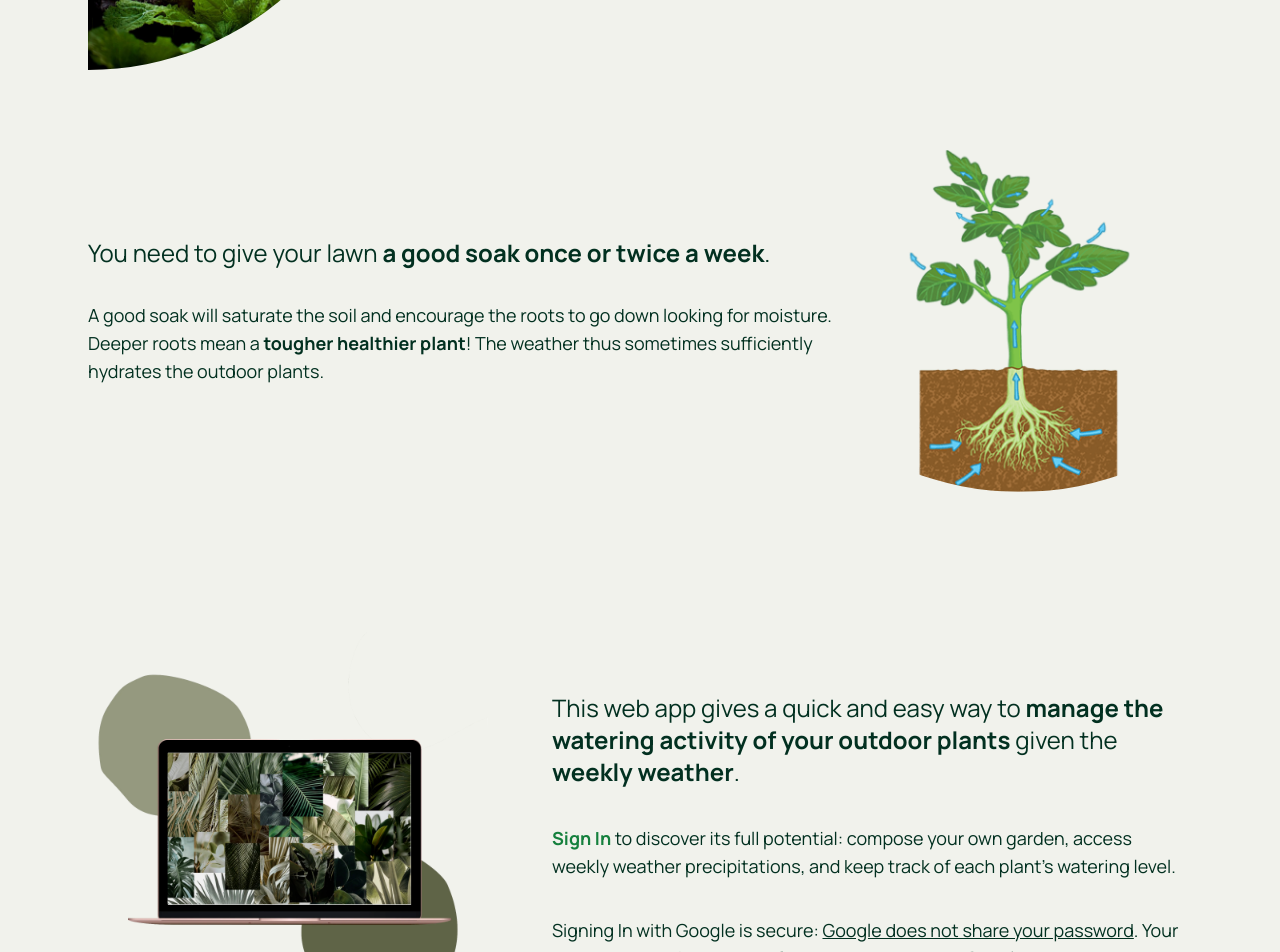
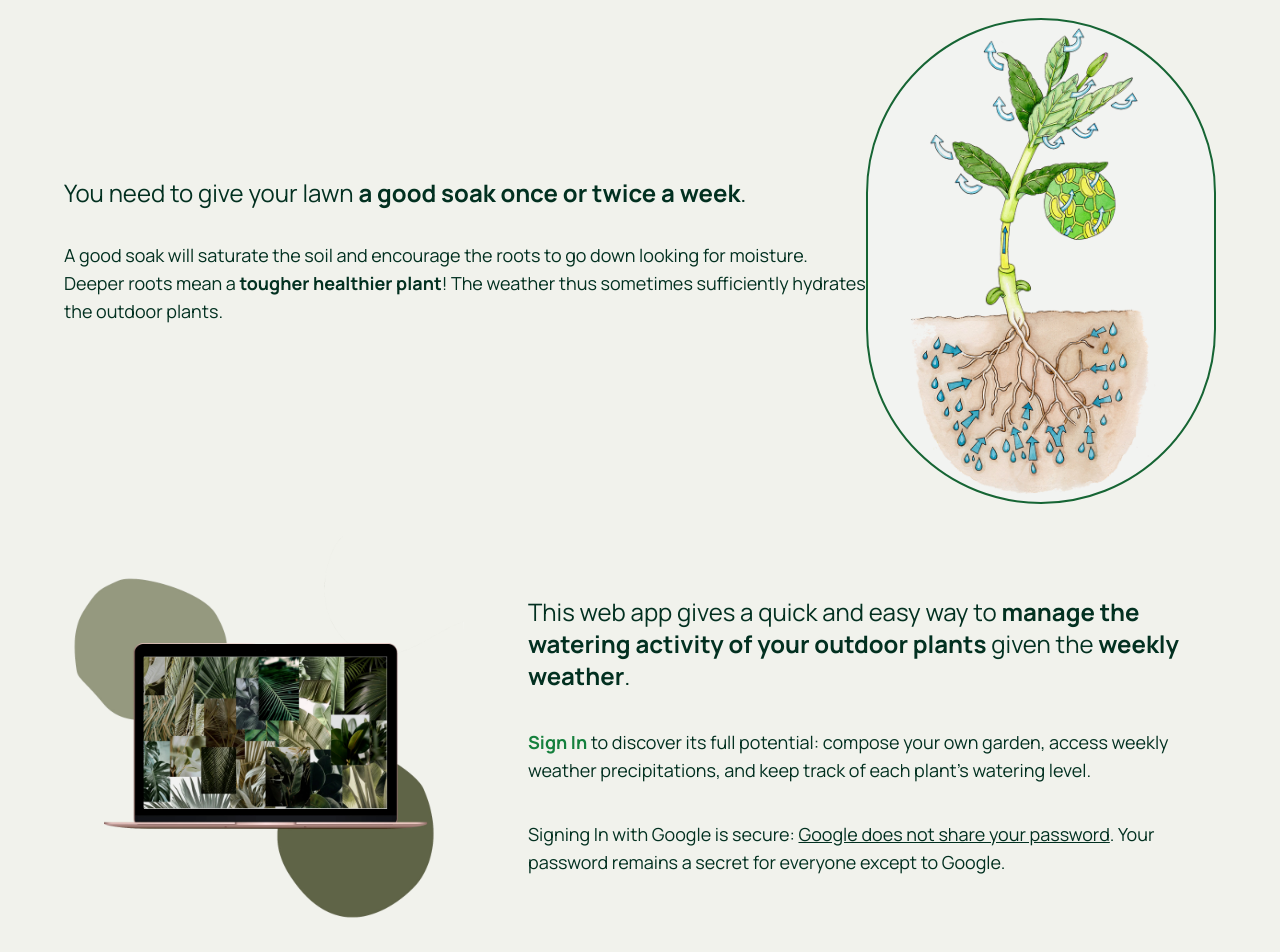
Before and after one commit to npasquier/plant-watering-app, a Next.js app: page / in a window 1280 px wide. Shown: the part 1280-2232 px from the top of the page. Built offline with nearby package versions, Linux system fonts and the light colour scheme; no server answers.

Commit message:
Change img message

```diff
--- a/app/globals.css
+++ b/app/globals.css
@@ -100,7 +100,8 @@ body {
 }
 
 .gif-right {
-  animation: fadeslideRight 12s; /* Chrome, Firefox 16+, IE 10+, Opera */
+  animation-delay: 1s;
+  animation: fadeslideRight 16s; /* Chrome, Firefox 16+, IE 10+, Opera */
 }
 
 @keyframes fadeslideRight {
@@ -116,7 +117,8 @@ body {
 }
 
 .gif-left {
-  animation: fadeslideLeft 12s; /* Chrome, Firefox 16+, IE 10+, Opera */
+  animation-delay: 1s;
+  animation: fadeslideLeft 16s; /* Chrome, Firefox 16+, IE 10+, Opera */
 }
 
 @keyframes fadeslideLeft {
--- a/app/page.tsx
+++ b/app/page.tsx
@@ -15,7 +15,7 @@ export default async function Home() {
       <div className="relative">
         <InfoGifLeft>
           <div className="flex flex-row">
-            <img src="./water-evening.jpeg" className="flex-1 w-[300px] rounded-br-full" />
+            <img src="./water-evening.jpeg" className="flex-1 w-[300px] h-[450px] rounded-br-full" />
             <div className="flex flex-col my-auto ml-16">
               <p className="my-3 text-2xl">
                  <strong> Watering </strong>{" "}
@@ -38,7 +38,7 @@ export default async function Home() {
         <InfoGifRight>
           <>
           <div className="flex flex-row">
-            <div className="flex-1 flex-col my-auto -mr-28">
+            <div className="flex-1 flex-col my-auto ">
               <p className="my-3 text-2xl">
               You need to give your lawn <strong> a good
               soak once or twice a week</strong>.
@@ -52,7 +52,7 @@ export default async function Home() {
               The weather thus sometimes sufficiently hydrates the outdoor plants.
             </p>
             </div>
-            <img src="./transpi.png" className="flex-1.5 w-[600px] -mr-32 rounded-b-full" />
+            <img src="./transpi.png" className="flex-1.5 w-[350px] border-solid border-green-800 border-2 rounded-full bg-gray-100 bg-opacity-50" />
 
           </div>
           </>
--- a/components/index/InfoGifLeft.tsx
+++ b/components/index/InfoGifLeft.tsx
@@ -18,9 +18,9 @@ const InfoGifRight = ({ children }: { children: ReactNode }) => {
   }, []);
 
   return (
-    <div  ref={ref} className="mt-12 padding-x padding-y max-width" >
-      <div className=" mx-30 p-6   font-sans">
-        <p className="my-3"></p>
+    <div  ref={ref} className="mt-0 padding-x padding-y max-width" >
+      <div className=" mx-30 p-0   font-sans">
+        <p className="my-0"></p>
         {children}
       </div>
     </div>
--- a/components/index/InfoGifRight.tsx
+++ b/components/index/InfoGifRight.tsx
@@ -19,7 +19,7 @@ const InfoGifRight = ({ children }: { children: ReactNode }) => {
 
   return (
     <div ref={ref} className="mt-0 padding-x padding-y max-width">
-      <div className=" mx-30 p-6  font-sans  ">
+      <div className=" mx-30 p-0  font-sans  ">
         <p className="my-0"></p>
         {children}
       </div>
```
Also changed, not shown: public/transpi.png.
